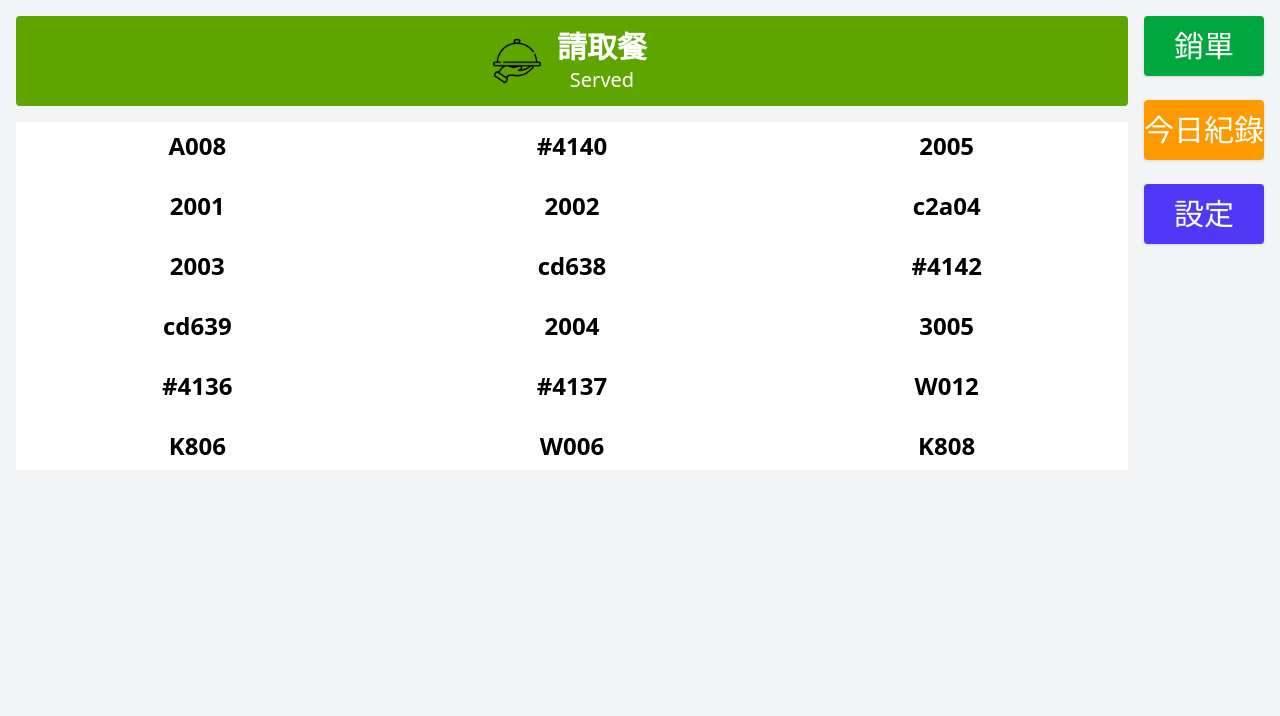
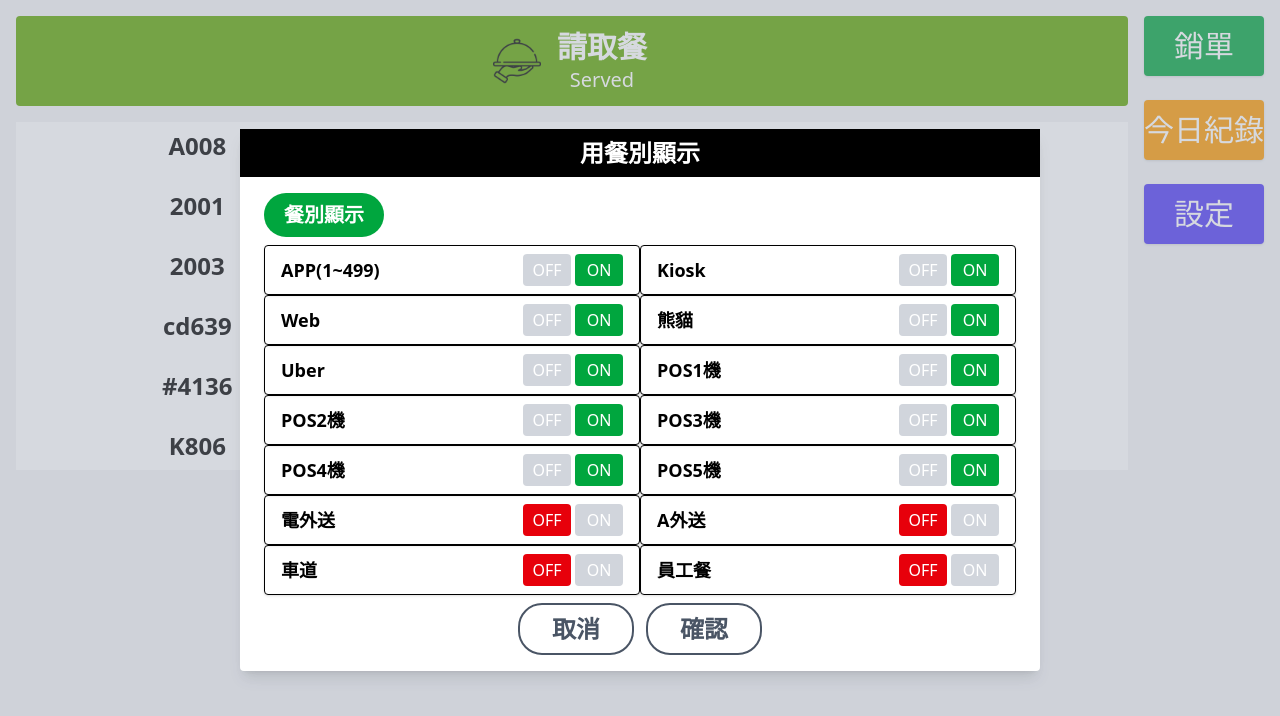
Before and after one commit to Roger0122/callNumber, a Vue app: page /admin in a window 1280 px wide. Both pictures are taken after a click on the button "設定". Shown: the top 716 px of the page. Built offline with nearby package versions, Linux system fonts and the light colour scheme.

Commit message:
新增 用餐別顯示

```diff
--- a/src/components/ConfirmModal.vue
+++ b/src/components/ConfirmModal.vue
@@ -7,9 +7,9 @@
       <h2 class="text-xl font-bold mb-4 text-center">銷單確認</h2>
       <p class="text-center text-lg mb-6">{{ message }}</p>
 
-      <div class="flex justify-center gap-3">
-        <button class="px-4 py-2 bg-gray-600 text-white rounded" @click="cancel">取消</button>
-        <button class="px-4 py-2 bg-red-600 text-white rounded" @click="confirm">確認</button>
+      <div class="flex justify-center gap-3 mb-4">
+        <button class=" font-semibold text-2xl px-8 py-2 border-2 border-gray-600 text-gray-600 rounded-3xl" @click="cancel">取消</button>
+        <button class=" font-semibold text-2xl px-8 py-2  border-2 border-gray-600 text-gray-600 rounded-3xl" @click="confirm">確認</button>
       </div>
     </div>
   </div>
--- a/src/components/SystemSettings.vue
+++ b/src/components/SystemSettings.vue
@@ -0,0 +1,92 @@
+<template>
+  <div v-if="isOpen" class="fixed inset-0 flex items-center justify-center z-50">
+  <!-- 背景遮罩 -->
+    <div class=" absolute inset-0 bg-gray-400 opacity-40"></div>
+    <!-- 展示內容 -->
+    <div class="relative bg-white  rounded shadow-lg w-[800px] z-10">
+      <h2 class="text-2xl font-bold mb-4 p-2 bg-black text-white text-center">用餐別顯示</h2>
+      <p class= "text-xl  font-bold ml-6 p-2 bg-green-600 text-white text-center w-30  rounded-3xl">餐別顯示</p>
+    <!-- 選項操作區 -->
+    <div class="grid grid-cols-2 px-6 py-2">
+      <div
+        v-for="item in orderSources"
+        :key="item.key"
+        class="flex items-center justify-between border px-4 py-2 rounded shadow-sm"
+      >
+        <span class="font-bold text-lg">{{ item.label }}</span>
+        <div class="flex gap-1">
+          <button
+            class="w-12 py-1 rounded text-white"
+            :class="!item.enabled ? 'bg-red-600' : 'bg-gray-300'"
+            @click="toggleSource(item.key, false)"
+          >
+            OFF
+          </button>
+          <button
+            class="w-12 py-1 rounded text-white"
+            :class="item.enabled ? 'bg-green-600' : 'bg-gray-300'"
+            @click="toggleSource(item.key, true)"
+          >
+            ON
+          </button>
+        </div>
+      </div>
+    </div>
+
+
+      <div class="flex justify-center gap-3 mb-4">
+        <button class=" font-semibold text-2xl px-8 py-2 border-2 border-gray-600 text-gray-600 rounded-3xl" @click="cancel">取消</button>
+        <button class=" font-semibold text-2xl px-8 py-2  border-2 border-gray-600 text-gray-600 rounded-3xl" @click="confirm">確認</button>
+      </div>
+    </div>
+  </div>
+</template>
+
+<script setup>
+import { ref } from 'vue'
+
+
+const props = defineProps({
+  isOpen: {
+    type: Boolean,
+    default: false
+  },
+})
+
+
+const orderSources = ref([
+  { label: 'APP(1~499)', key: 'app', enabled: true },
+  { label: 'Kiosk', key: 'kiosk', enabled: true },
+  { label: 'Web', key: 'web', enabled: true },
+  { label: '熊貓', key: 'foodpanda', enabled: true },
+  { label: 'Uber', key: 'uber', enabled: true },
+  { label: 'POS1機', key: 'pos1', enabled: true },
+  { label: 'POS2機', key: 'pos2', enabled: true },
+  { label: 'POS3機', key: 'pos3', enabled: true },
+  { label: 'POS4機', key: 'pos4', enabled: true },
+  { label: 'POS5機', key: 'pos5', enabled: true },
+  { label: '電外送', key: 'delivery1', enabled: false },
+  { label: 'A外送', key: 'delivery2', enabled: false },
+  { label: '車道', key: 'drive', enabled: false },
+  { label: '員工餐', key: 'staff', enabled: false }
+])
+const emit = defineEmits(['update:isOpen', 'confirm', 'cancel'])
+
+const cancel = () => {
+  emit('update:isOpen', false)
+  emit('cancel')
+}
+
+const confirm = () => {
+  emit('confirm', orderSources.value)
+  console.log(orderSources.value);
+  emit('update:isOpen', false)
+
+}
+
+function toggleSource(key, value) {
+  const item = orderSources.value.find(i => i.key === key)
+  if (item) item.enabled = value
+}
+
+</script>
--- a/src/components/TitleBox.vue
+++ b/src/components/TitleBox.vue
@@ -26,8 +26,14 @@ defineProps({
     type: String,
     default: null
   },
-  title: String,
-  subtitle: String,
+  title: {
+    type: String,
+    default: null
+  },
+  subtitle: {
+    type: String,
+    default: null
+  },
   bgColor: {
     type: String,
     default: 'bg-gray-600'
--- a/src/views/AdminView.vue
+++ b/src/views/AdminView.vue
@@ -31,10 +31,14 @@
       </button>
 
       <button
-      class="bg-amber-500 text-white text-3xl py-3 rounded shadow font-medium">
+      class="bg-amber-500 text-white text-3xl py-3 rounded shadow font-medium"
+      >
       今日紀錄
       </button>
-      <button class="bg-indigo-600 text-white text-3xl py-3 rounded shadow font-medium">
+      <button
+      class="bg-indigo-600 text-white text-3xl py-3 rounded shadow font-medium"
+      @click = "SystemSettingMode"
+      >
       設定
       </button>
     </div>
@@ -48,6 +52,12 @@
     @update:isOpen="showConfirmModal = $event"
   />
 
+  <SystemSettings
+  :isOpen ="showSystemSettingModal"
+  @confirm="confirmSystemSetting"
+  @cancel="SystemSettingCancelMode"
+
+  />
 
 </template>
 
@@ -56,6 +66,7 @@ import { ref } from 'vue'
 import TitleBox from '../components/TitleBox.vue'
 import OrderNumberGrid from '../components/OrderNumberGrid.vue'
 import ConfirmModal from '../components/ConfirmModal.vue'
+import SystemSettings from '../components/SystemSettings.vue'
 import { toastSimple } from '../composables/toastSimple.js'
 
 const isDeleting = ref(false)
@@ -74,10 +85,17 @@ const servedList = ref([
   'K806', 'W006', 'K808'
 ])
 
-
 function toggleDeleteMode() {
   isDeleting.value = !isDeleting.value
   selectedOrder.value = null
+}
+
+function SystemSettingCancelMode() {
+  SystemSettingMode()
+}
+
+function SystemSettingMode() {
+  showSystemSettingModal.value = !showSystemSettingModal.value
 }
 
 function onSelect(orderNo) {
@@ -92,5 +110,12 @@ function confirmCancelOrder() {
 
 }
 
+function confirmSystemSetting() {
+
+  toastSimple('success', `設定成功！`)
+  SystemSettingMode()
+}
+
+
 
 </script>
```
